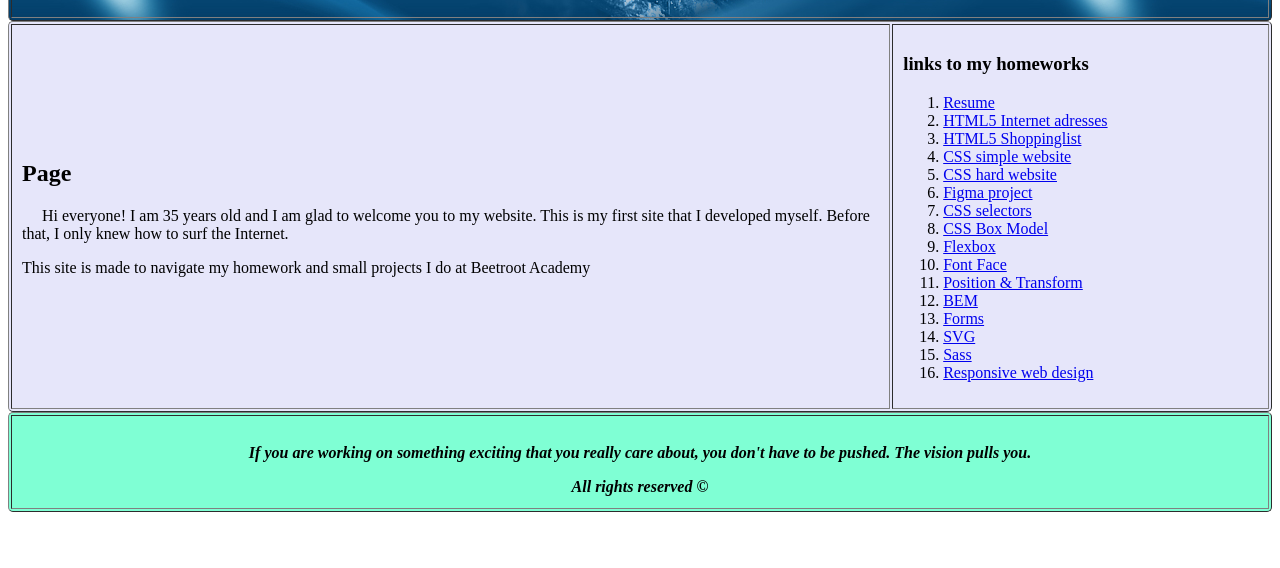
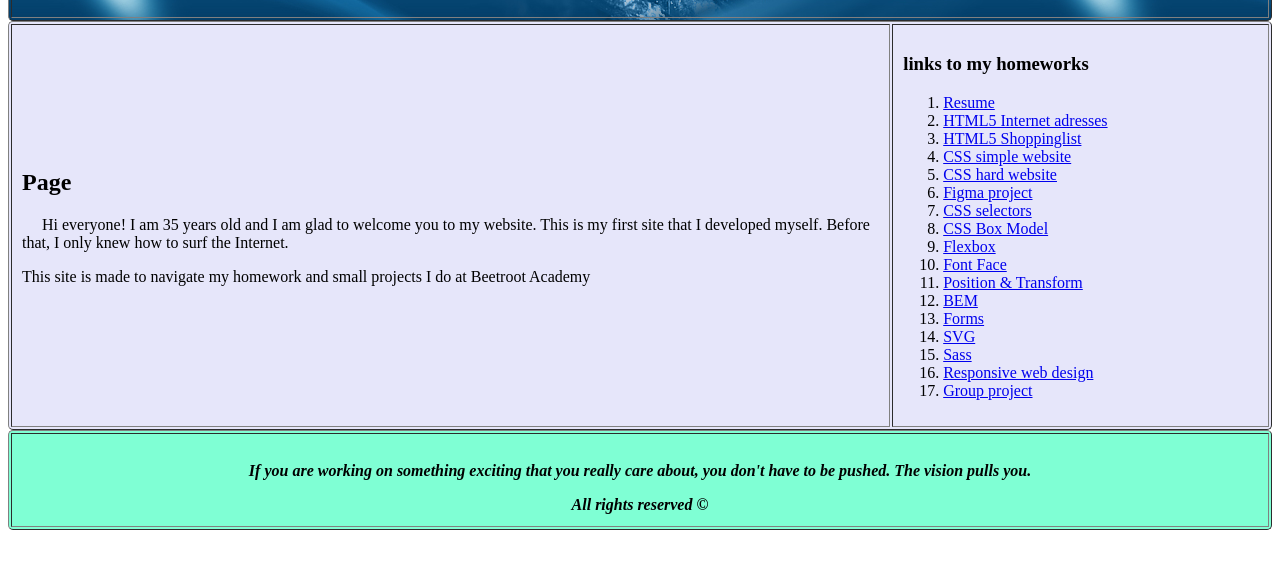
Before and after one commit to TatjanaBezkorovaina/TatjanaBezkorovaina.github.io, a plain HTML site: page index.html in a window 1280 px wide. Shown: the part 118-686 px from the top of the page. Drawn offline with Linux system fonts and the light colour scheme.

Commit message:
add link group project

```diff
--- a/index.html
+++ b/index.html
@@ -80,6 +80,7 @@
               <li> <a href="./ourservices/services.html" target="_blanc">SVG</a></li>
               <li> <a href="./team/index.html" target="_blanc">Sass</a></li>
               <li> <a href="./adaptcache/index.html" target="_blanc">Responsive web design</a></li>
+              <li> <a href="https://denmatiash.github.io/Repository/" target="_blanc">Group project</a></li>
             </ol>
           </nav>
         </td>
```
